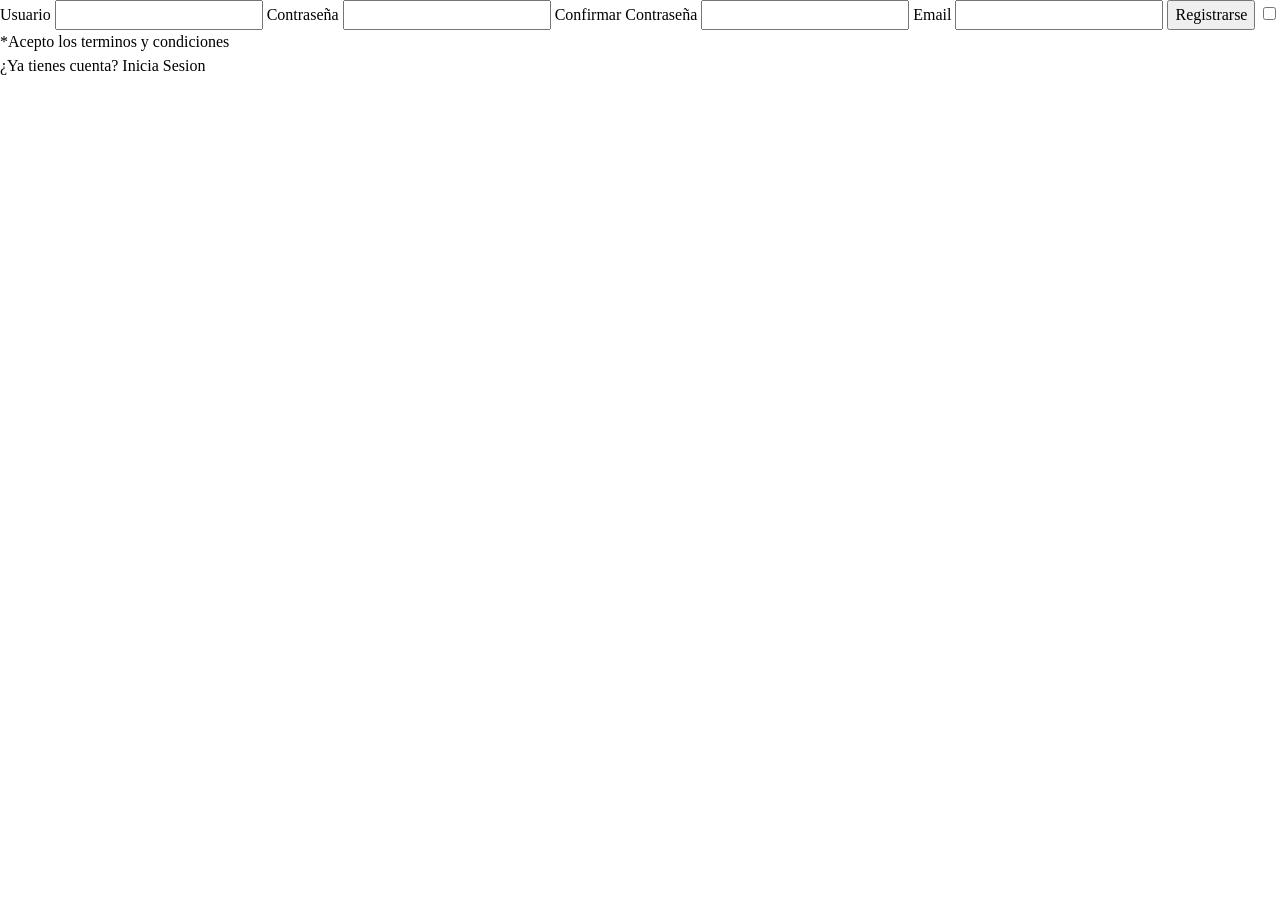
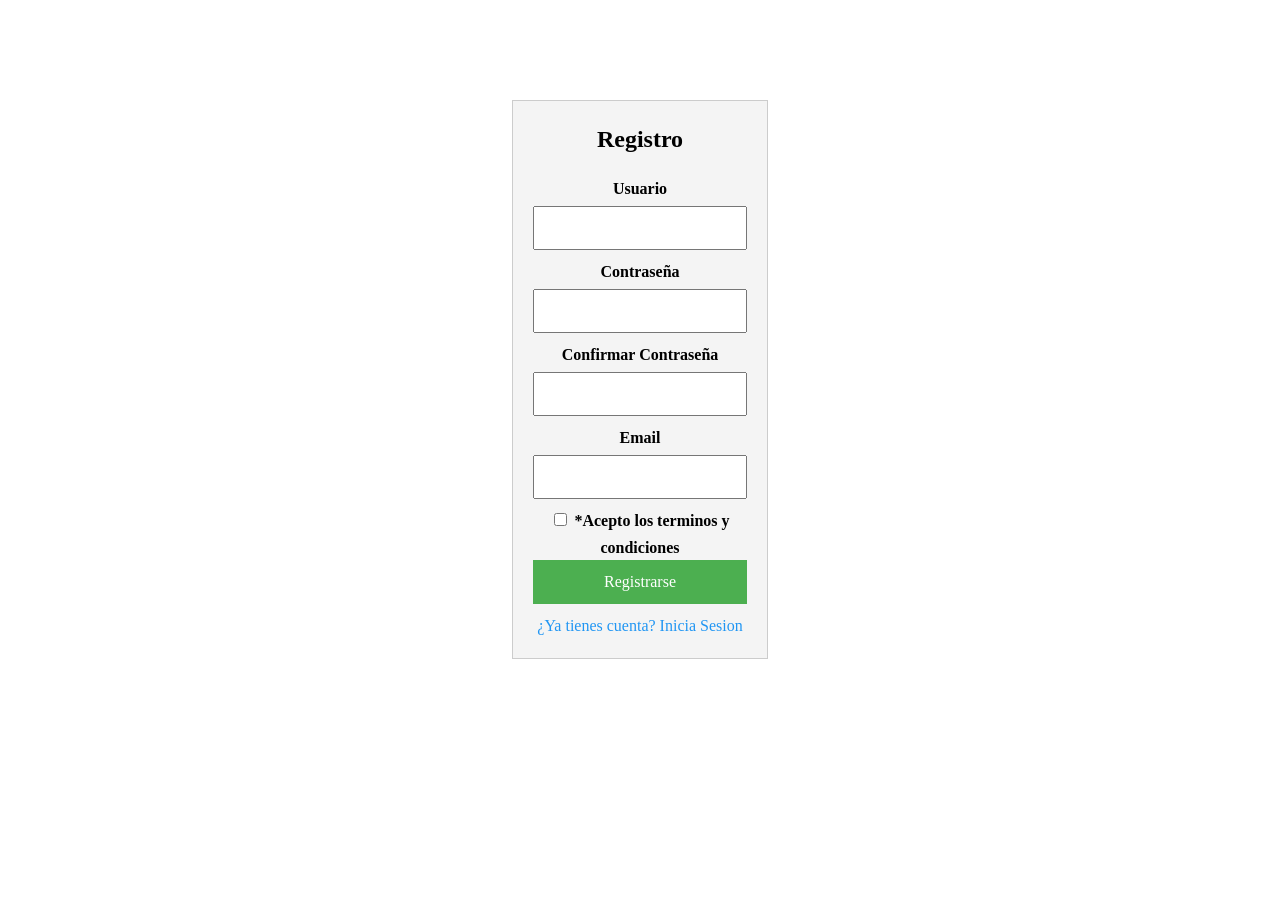
Before and after one commit to PixelSimple-geo/reto_2, a PHP site: page /views/register.view.php in a window 1280 px wide. Before the commit the page ends 75 px from the top, so only its background shows below. Run offline with PHP 8.4, Linux system fonts and the light colour scheme.

Commit message:
css ongoing

```diff
--- a/web/statics/css/style.css
+++ b/web/statics/css/style.css
@@ -168,6 +168,53 @@ html {
     height: 100%;
 }
 
+
+/* Login y registro*/
+.login_container, .register_container {
+    width: 20%;
+    margin: 100px auto;
+    padding: 20px;
+    border: 1px solid #ccc;
+    background-color: #f4f4f4;
+    text-align: center;
+}
+
+.login_container #log_form, .register_container #reg_form{
+    display: flex;
+    flex-direction: column;
+    margin-top: 20px;
+}
+
+.login_container label, .register_container label {
+    margin-bottom: 5px;
+    font-weight: bold;
+}
+
+.login_container input, .register_container input {
+    padding: 8px;
+    margin-bottom: 10px;
+    box-sizing: border-box;
+}
+
+.login_container button, .register_container button {
+    padding: 10px;
+    background-color: #4caf50;
+    color: white;
+    border: none;
+    cursor: pointer;
+}
+
+.login_container button:hover, .register_container button:hover  {
+    background-color: #45a049;
+}
+
+.login_container a, .register_container a {
+    text-decoration: none;
+    color: #2196F3;
+    display: block;
+    margin-top: 10px;
+}
+
 /* Footer */
 footer>p {
     background-color: #2245c7;
--- a/web/views/register.view.php
+++ b/web/views/register.view.php
@@ -13,6 +13,8 @@
 </head>
 <body>
 
+    <div class="register_container">
+        <h2>Registro</h2>
         <form id="reg_form" action="../index.php" method="POST">
 
             <label for="usuario">Usuario</label>
@@ -27,13 +29,17 @@
             <label for="email">Email</label>
             <input type="email" id="email" required>
 
+            <div>
+                <input id="terminos" type="checkbox" required>
+                <label for="terminos">*Acepto los terminos y condiciones</label>
+            </div>
+
             <button id="submitReg">Registrarse</button>
-
-        <input id="terminos" type="checkbox" required>
-        <label for="terminos">*Acepto los <a href="#">terminos y condiciones</a></label>
 
         </form>
 
         <a href="login.view.php">¿Ya tienes cuenta? Inicia Sesion</a>
+    </div>
+
 </body>
 </html>
```
Also changed, not shown: web/views/login.view.php (+7 -0 lines). Lines whose indentation alone changed are shown as unchanged.
